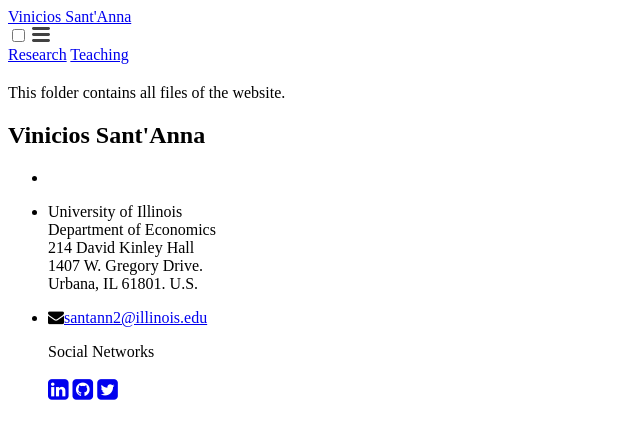
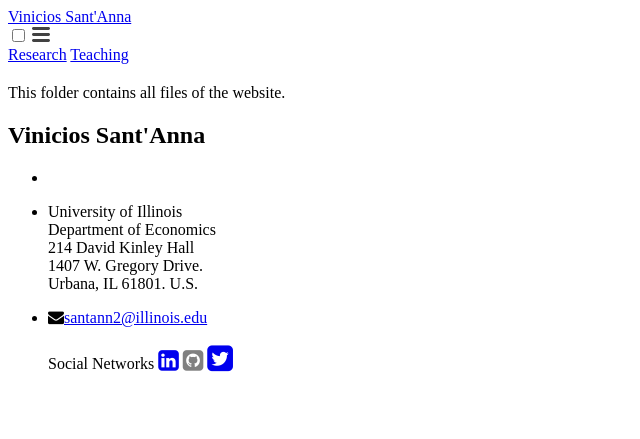
Before and after one commit to vpsantanna/vpsantanna.github.io, a Jekyll site: the page built from files/readme.md, in a window 1280 px wide. Shown: the top 439 px of the page, without its empty margins (0-640 px from the left). Built offline with Jekyll 4.4.1, drawn with Linux system fonts in a browser that asks for light colours; our own code applies the rules of GitHub Pages for plain Markdown files; a script that is not in the unit is left out.

Commit message:
Update footer.html

```diff
--- a/_includes/footer.html
+++ b/_includes/footer.html
@@ -24,13 +24,13 @@
 
       <div class="footer-col footer-col-2">
         <ul class="social-media-list">
-          <p>Social Networks</p>
+          Social Networks
           <a href="https://linkedin.com/in/vpsantanna"><span class="icon"><i class="fa fa-linkedin-square" style="font-size:24px"></i></span></a>
           <a href="https://scholar.google.com.br/citations?user=Cr-G-xMAAAAJ&hl=en"><span class="icon"><i class="ai ai-google-scholar-square" style="font-size:24px"></i></span></a>
           <a href="https://www.researchgate.net/profile/Vinicios_Santanna"><span class="icon"><i class="ai ai-researchgate-square" style="font-size:24px"></i></span></a>
           <a href="https://orcid.org/0000-0002-1070-2220"><span class="icon"><i class="ai ai-orcid-square" style="font-size:24px"></i></span></a>
-          <a href="https://github.com/vpsantanna"><span class="icon"><i class="fa fa-github-square" style="font-size:24px"></i></span></a>
-          <a href="https://twitter.com/vpsantanna"><span class="icon"><i class="fa fa-twitter-square" style="font-size:24px"></i></span></a>
+          <a href="https://github.com/vpsantanna"><span class="icon"><i class="fa fa-github-square" style="font-size:24px;color:grey"></i></span></a>
+          <a href="https://twitter.com/vpsantanna"><span class="icon"><i class="fa fa-twitter-square" style="font-size:30px"></i></span></a>
         </ul>
       </div>
 
```
